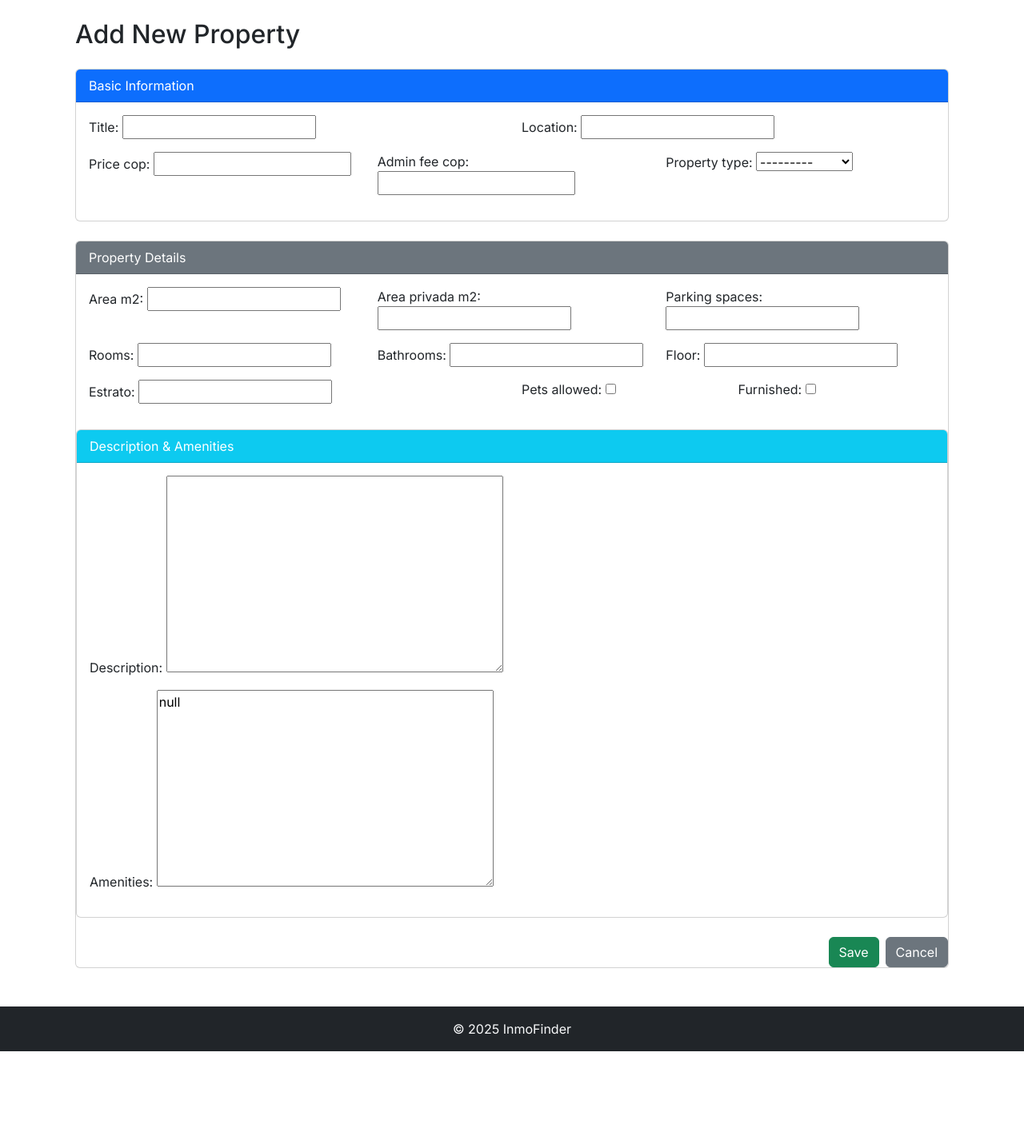
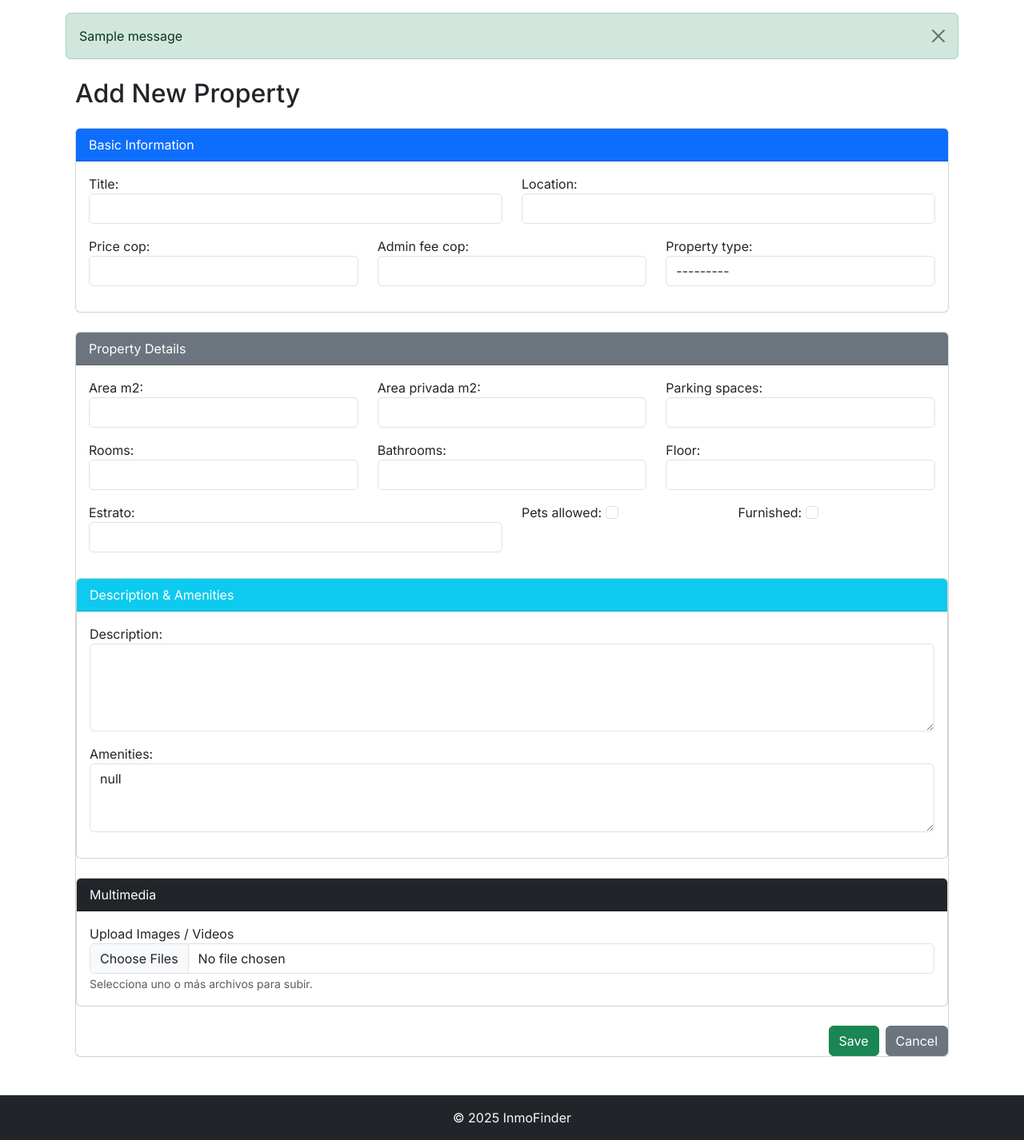
Before and after one commit to Alejoarteaga17/InmoFinder, a Django app: page /properties/create/ in a window 1280 px wide. Shown: the part 210-1636 px from the top of the page at 80% size. Before the commit the page ends 1525 px from the top, so only its background shows below. Run offline with Django 5.2, Linux system fonts and the light colour scheme; a user stored in the database is signed in; tables that the repository leaves empty hold one stand-in row (values such as "Sample post"); one stand-in notice (Sample message) is shown.

Commit message:
Cambios hechos en clase

```diff
--- a/properties/forms.py
+++ b/properties/forms.py
@@ -30,10 +30,12 @@ class ContactForm(forms.ModelForm):
 
 
 class PropiedadForm(forms.ModelForm):
-    # campo opcional para subir múltiples archivos desde el mismo form
+    # Este campo NO es parte del modelo, solo para subir archivos
+    # El atributo 'multiple' lo agregamos en el template
     multimedia_files = forms.FileField(
         required=False,
-        help_text="Upload files. They are processed only if the property data is valid."
+        help_text="Selecciona uno o más archivos para subir.",
+        widget=forms.FileInput(attrs={'class': 'form-control'})
     )
 
     class Meta:
@@ -45,38 +47,50 @@ class PropiedadForm(forms.ModelForm):
             "location", "property_type", "estrato", "floor",
             "pets_allowed", "furnished", "amenities"
         ]
+        widgets = {
+            'title': forms.TextInput(attrs={'class': 'form-control'}),
+            'description': forms.Textarea(attrs={'class': 'form-control', 'rows': 4}),
+            'price_cop': forms.NumberInput(attrs={'class': 'form-control'}),
+            'admin_fee_cop': forms.NumberInput(attrs={'class': 'form-control'}),
+            'area_m2': forms.NumberInput(attrs={'class': 'form-control', 'step': '0.01'}),
+            'area_privada_m2': forms.NumberInput(attrs={'class': 'form-control', 'step': '0.01'}),
+            'rooms': forms.NumberInput(attrs={'class': 'form-control'}),
+            'bathrooms': forms.NumberInput(attrs={'class': 'form-control'}),
+            'parking_spaces': forms.NumberInput(attrs={'class': 'form-control'}),
+            'location': forms.TextInput(attrs={'class': 'form-control'}),
+            'property_type': forms.Select(attrs={'class': 'form-control'}),
+            'estrato': forms.NumberInput(attrs={'class': 'form-control'}),
+            'floor': forms.NumberInput(attrs={'class': 'form-control'}),
+            'pets_allowed': forms.CheckboxInput(attrs={'class': 'form-check-input'}),
+            'furnished': forms.CheckboxInput(attrs={'class': 'form-check-input'}),
+            'amenities': forms.Textarea(attrs={'class': 'form-control', 'rows': 3, 'placeholder': 'Enter amenities as JSON, e.g., ["Pool", "Gym"]'}),
+        }
 
     def clean(self):
         cleaned = super().clean()
-        required = ["title", "description", "price_cop", "area_m2", "location"]
-        errors = {}
 
-        for field in required:
-            value = cleaned.get(field)
-            if value in (None, ""):
-                errors[field] = ValidationError("This field is required.")
-
-        # basic numeric validations (use new names)
+        # Validar campos numéricos específicos
         price = cleaned.get("price_cop")
         area = cleaned.get("area_m2")
-        precio_m2 = None
-        try:
-            if price is not None and area not in (None, 0):
-                precio_m2 = float(price) / float(area)
-        except Exception:
-            precio_m2 = None
 
+        # Validar que el precio sea positivo
         if price is not None and price <= 0:
-            errors["price_cop"] = ValidationError("The total price must be greater than 0.")
-        if precio_m2 is not None and precio_m2 <= 0:
-            errors["area_m2"] = ValidationError("The price per m² must be greater than 0.")
+            self.add_error("price_cop", "El precio total debe ser mayor que 0.")
+
+        # Validar que el área sea positiva
         if area is not None and area <= 0:
-            errors["area_m2"] = ValidationError("The area must be greater than 0.")
+            self.add_error("area_m2", "El área debe ser mayor que 0.")
 
-        if errors:
-            raise ValidationError(errors)
-        # mark the form as ready for multimedia processing
-        self.enable_multimedia = True
+        # Validar precio por m² solo si ambos valores existen
+        if price and area and area > 0:
+            precio_m2 = float(price) / float(area)
+            if precio_m2 <= 0:
+                self.add_error("area_m2", "El precio por m² debe ser mayor que 0.")
+
+        # Solo habilitar multimedia si no hay errores
+        if not self.errors:
+            self.enable_multimedia = True
+
         return cleaned
 
     def can_enable_multimedia(self) -> bool:
--- a/properties/models.py
+++ b/properties/models.py
@@ -51,7 +51,7 @@ class Propiedad(models.Model):
     furnished = models.BooleanField(default=False)
 
     # Fechas
-    created_at = models.DateTimeField(null=True, blank=True)
+    created_at = models.DateTimeField(auto_now_add=True, null=True, blank=True)
     updated_at = models.DateTimeField(auto_now=True, null=True, blank=True)
 
     def __str__(self):
--- a/properties/templates/properties/add_property.html
+++ b/properties/templates/properties/add_property.html
@@ -4,6 +4,14 @@
   <h2 class="mb-4">
     {% if form.instance.pk %}Edit Property{% else %}Add New Property{% endif %}
   </h2>
+
+  <!-- Mostrar errores generales del formulario -->
+  {% if form.non_field_errors %}
+  <div class="alert alert-danger alert-dismissible fade show" role="alert">
+    {{ form.non_field_errors }}
+    <button type="button" class="btn-close" data-bs-dismiss="alert" aria-label="Close"></button>
+  </div>
+  {% endif %}
 
   <form method="post" enctype="multipart/form-data" class="needs-validation">
     {% csrf_token %}
@@ -97,27 +147,31 @@
         <div class="mb-3">
           {{ form.description.label_tag }}
           {{ form.description }}
+          {% if form.description.errors %}
+            <div class="text-danger small">{{ form.description.errors }}</div>
+          {% endif %}
         </div>
         <div class="mb-3">
           {{ form.amenities.label_tag }}
           {{ form.amenities }}
+          {% if form.amenities.errors %}
+            <div class="text-danger small">{{ form.amenities.errors }}</div>
+          {% endif %}
         </div>
       </div>
     </div>
 
     <!-- Multimedia -->
-    {% if form.can_enable_multimedia %}
     <div class="card mb-4">
       <div class="card-header bg-dark text-white">Multimedia</div>
       <div class="card-body">
         <div class="form-group">
           <label for="id_multimedia_files">Upload Images / Videos</label>
-          {{ form.multimedia_files }}
+          <input type="file" name="multimedia_files" class="form-control" id="id_multimedia_files" multiple>
           <small class="form-text text-muted">{{ form.multimedia_files.help_text }}</small>
         </div>
       </div>
     </div>
-    {% endif %}
 
     <!-- Botones -->
     <div class="d-flex justify-content-end">
--- a/properties/templates/properties/base.html
+++ b/properties/templates/properties/base.html
@@ -79,6 +79,18 @@
 
 <!-- Contenido principal -->
 <main class="container">
+<!-- Mensajes de Django -->
+{% if messages %}
+  <div class="mt-3">
+    {% for message in messages %}
+      <div class="alert alert-{{ message.tags }} alert-dismissible fade show" role="alert">
+        {{ message }}
+        <button type="button" class="btn-close" data-bs-dismiss="alert" aria-label="Close"></button>
+      </div>
+    {% endfor %}
+  </div>
+{% endif %}
+
 {% block content %}{% endblock %}
 </main>
 
--- a/properties/views.py
+++ b/properties/views.py
@@ -130,21 +130,32 @@ class PropiedadCreateView(LoginRequiredMixin, PropietarioRequiredMixin, RoleSucc
     def form_valid(self, form):
         # asignar propietario
         form.instance.owner = self.request.user
-        response = super().form_valid(form)
 
-        # procesar multimedia si el formulario lo permite
-        can_attach = getattr(form, "can_enable_multimedia", lambda: False)()
-        if can_attach:
-            files = self.request.FILES.getlist("multimedia_files")
-            obj = form.instance
-            for f in files:
-                try:
-                    MediaPropiedad.objects.create(propiedad=obj, archivo=f)
-                except Exception:
-                    pass
+        try:
+            response = super().form_valid(form)
 
-        messages.success(self.request, "Propiedad creada correctamente")
-        return response
+            # procesar multimedia si el formulario lo permite
+            can_attach = getattr(form, "can_enable_multimedia", lambda: False)()
+            if can_attach:
+                files = self.request.FILES.getlist("multimedia_files")
+                obj = form.instance
+                for f in files:
+                    try:
+                        MediaPropiedad.objects.create(propiedad=obj, archivo=f)
+                    except Exception as e:
+                        # Log error but don't fail the whole operation
+                        print(f"Error creating media: {e}")
+
+            messages.success(self.request, "Propiedad creada correctamente")
+            return response
+        except Exception as e:
+            messages.error(self.request, f"Error al crear la propiedad: {str(e)}")
+            return self.form_invalid(form)
+
+    def form_invalid(self, form):
+        # Mostrar mensaje de error cuando el formulario no es válido
+        messages.error(self.request, "Por favor, corrige los errores en el formulario.")
+        return super().form_invalid(form)
 
 # --- EDITAR PROPIEDAD ---
 class PropiedadUpdateView(LoginRequiredMixin, PropietarioRequiredMixin, RoleSuccessUrlMixin, UpdateView):
```
Also changed, not shown: other parts of properties/templates/properties/add_property.html (+42 -0 lines), properties/migrations/0002_alter_propiedad_created_at.py (added).
